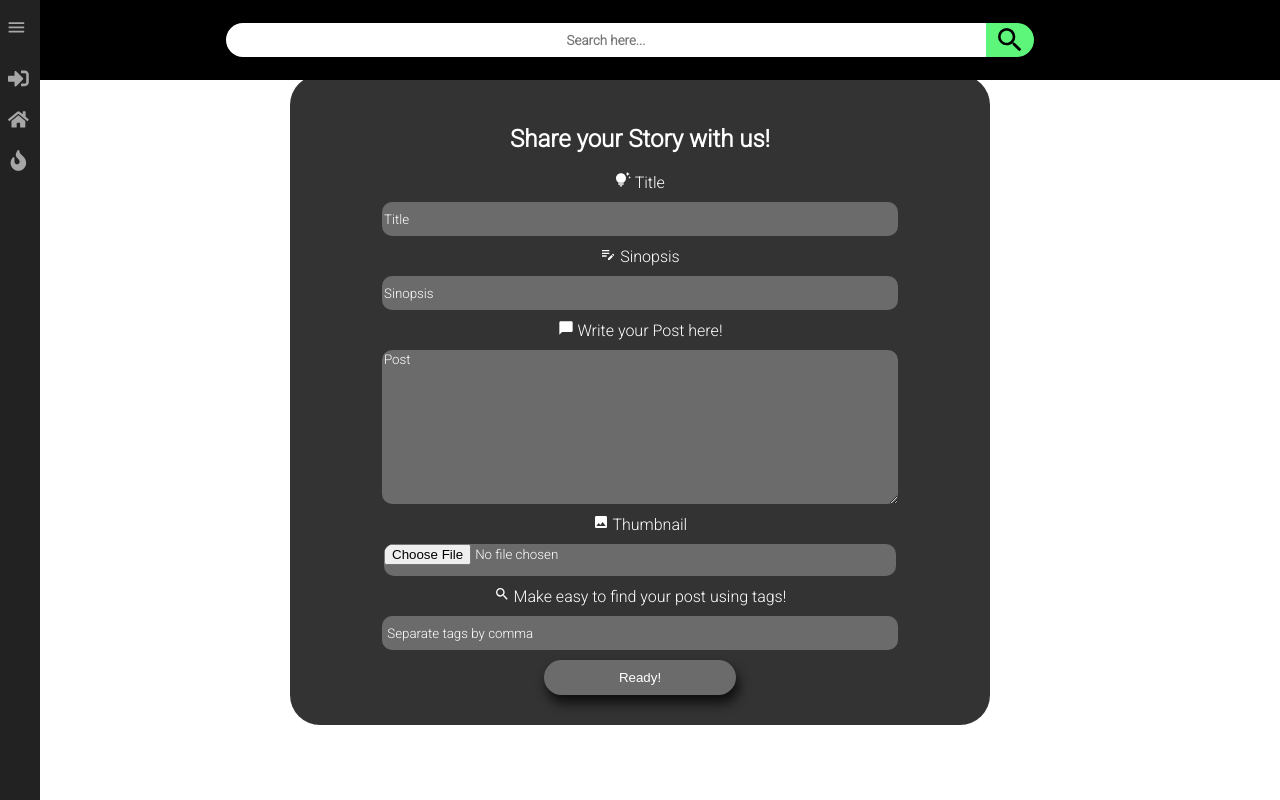
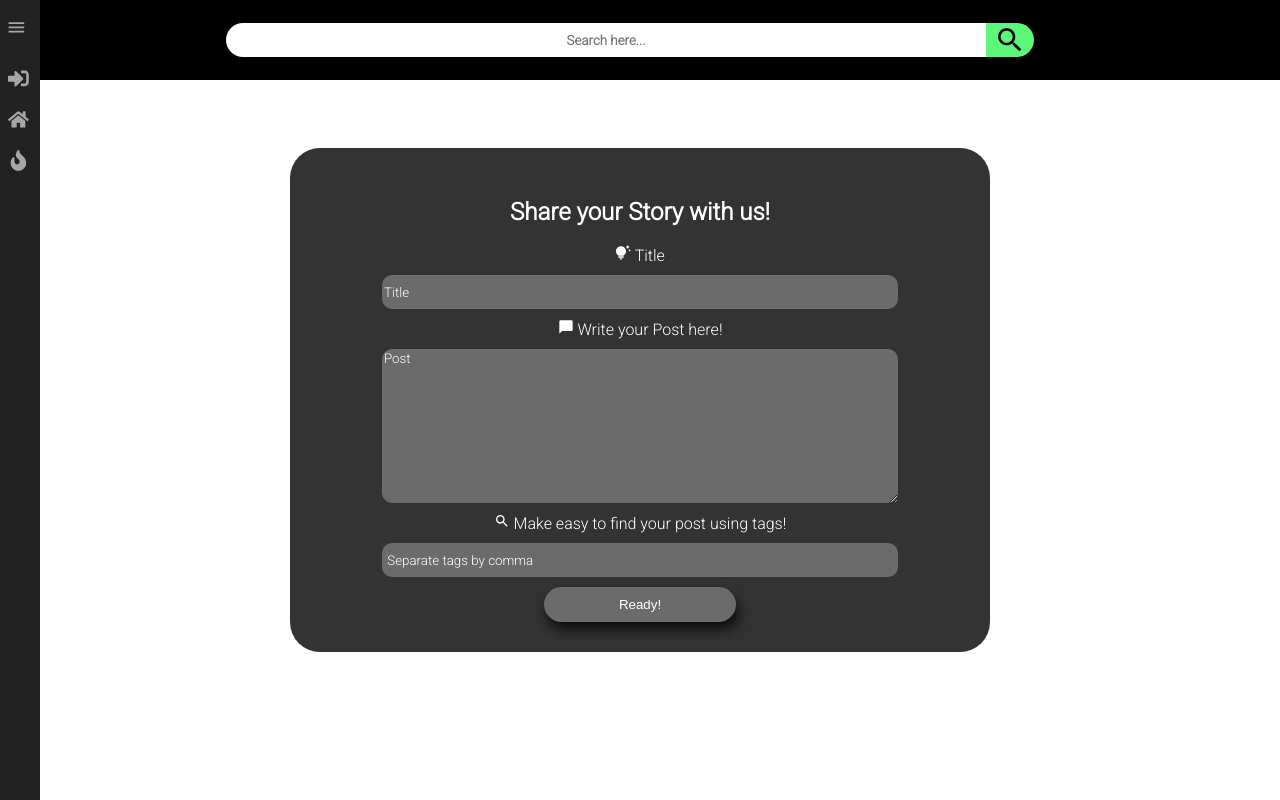
Before and after one commit to yamilt351/social-media-frontend, a React (Create React App) app: page /CreatePost in a window 1280 px wide. Built offline with nearby package versions, Linux system fonts and the light colour scheme.

Commit message:
sending-cookie

```diff
--- a/src/Components/CreatePost/CreatePost.jsx
+++ b/src/Components/CreatePost/CreatePost.jsx
@@ -1,18 +1,37 @@
-import React from "react";
+import axios from "axios";
+import React, { useState } from "react";
 import {
-
-    MdInsertPhoto,
-    MdChatBubble,
-    MdSearch,
-    MdTipsAndUpdates,
-    MdEditNote,
-} from 'react-icons/md'
-
+  MdChatBubble,
+  MdSearch,
+  MdTipsAndUpdates,
+} from "react-icons/md";
+import { useSelector } from "react-redux";
 /*eslint linebreak-style: ["error", "unix"]*/
-import './CreatePost.css'
-
+import "./CreatePost.css";
+import { URL } from "../../urlStore";
+import {useNavigate} from 'react-router-dom';
 
 function CreatePost() {
+  const { currentUser } = useSelector((state) => state.user);
+  const [title, setTitle] = useState("");
+  const [post, setPost] = useState("");
+  const navigate = useNavigate();
+
+  const handleCreatePost = async (e) => {
+			e.preventDefault()
+    if (currentUser) {
+      const userId = currentUser._id;
+      try {
+        await axios.post(`${URL}posts/`, { post, title, userId });
+					navigate('/')
+      } catch (error) {
+        console.error(error.message);
+      }
+    } else {
+      console.log(currentUser);
+    }
+  };
+
   return (
     <section className="container">
       <div className="container__center">
@@ -21,24 +40,27 @@ function CreatePost() {
           <label htmlFor="">
             <MdTipsAndUpdates /> Title
           </label>
-          <input type="text" placeholder="Title" />
-          <label htmlFor="">
-            <MdEditNote /> Sinopsis
-          </label>
-          <input type="text" placeholder="Sinopsis" />
+          <input
+            type="text"
+            placeholder="Title"
+            onChange={(e) => setTitle(e.target.value)}
+          />
           <label>
             <MdChatBubble /> Write your Post here!
           </label>
-          <textarea type="textarea" placeholder="Post" rows="10" />
-          <label htmlFor="">
-            <MdInsertPhoto /> Thumbnail
-          </label>
-          <input type="file" placeholder="Thumbnail" />
+          <textarea
+            type="textarea"
+            placeholder="Post"
+            rows="10"
+            onChange={(e) => setPost(e.target.value)}
+          />
           <label htmlFor="">
             <MdSearch /> Make easy to find your post using tags!
           </label>
           <input type="text" placeholder=" Separate tags by comma" />
-          <button className="button-post">Ready!</button>
+          <button className="button-post" onClick={handleCreatePost}>
+            Ready!
+          </button>
         </form>
       </div>
     </section>
--- a/src/Components/LoginScreen/Login.jsx
+++ b/src/Components/LoginScreen/Login.jsx
@@ -29,7 +29,11 @@ function Login() {
     e.preventDefault();
     dispatch(loginStart());
     try {
-      const res = await axios.post(`${URL}auth/signin`, { name, password });
+      const res = await axios.post(
+        `${URL}auth/signin`,
+        { name, password },
+        { withCredentials: true, credentials: "include" }
+      );
       dispatch(loginSuccess(res.data));
 
       navigate("/");
@@ -47,7 +51,7 @@ function Login() {
       console.error(error.message);
     }
   };
-		console.log(name,password,email);
+  console.log(name, password, email);
   return (
     <section id="SignIn" className="SignIn">
       <div className="SignIn-Container">
```
